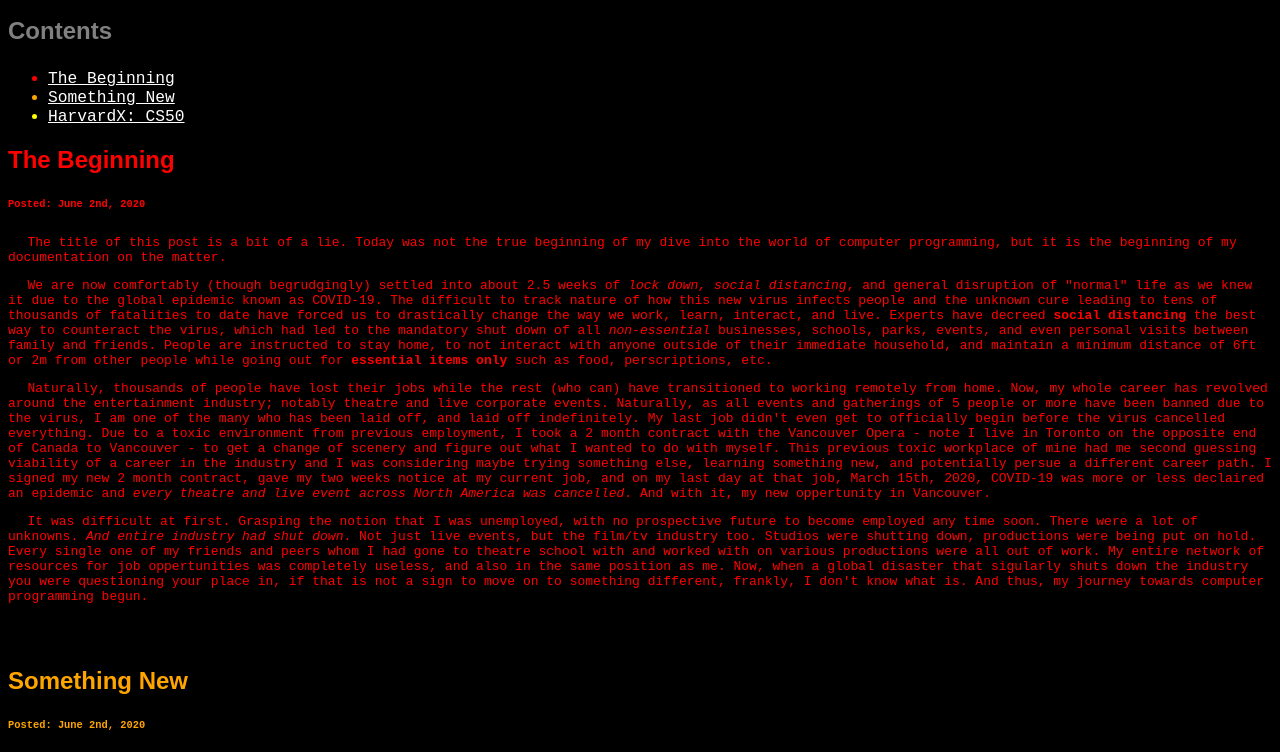
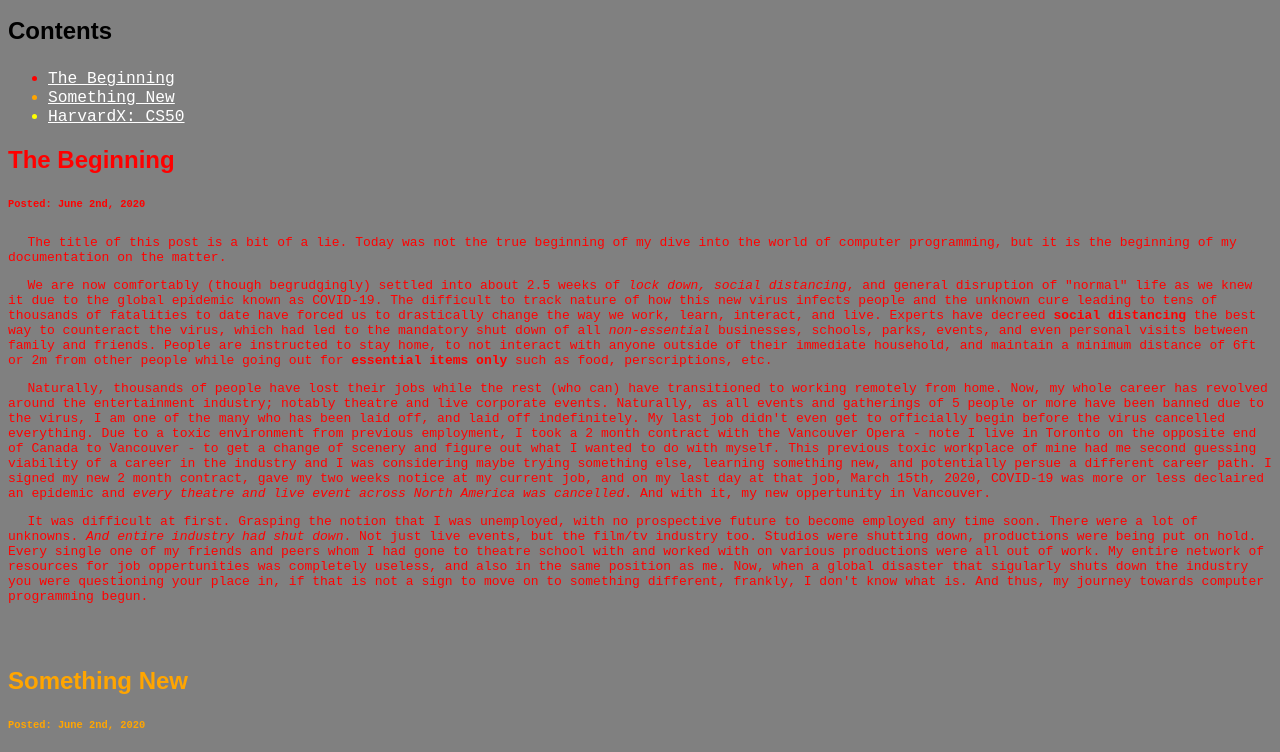
Before and after one commit to cubecat-mi/cubecat-mi.github.io, a plain HTML site: page index.html in a window 1280 px wide. Shown: the part 102-854 px from the top of the page. Drawn offline with Linux system fonts and the light colour scheme.

Commit message:
Update index.html

```diff
--- a/index.html
+++ b/index.html
@@ -2,12 +2,12 @@
 <html>
     <head>
         <meta charset="utf-8">
-        <title>Project: Blog</title>
+        <title>Project 0: My First Blog</title>
     </head>
     <style>
         body {
             font-family: monospace;
-            background-color: black;
+            background-color: grey;
             color: white;
         }
         h1 {
@@ -17,7 +17,7 @@
         }
         h3 {
             font: bold 1.5em sans-serif;
-            color: grey;
+            color: black;
         }
 	h6 {
 	   font-size: 0.8em
```
